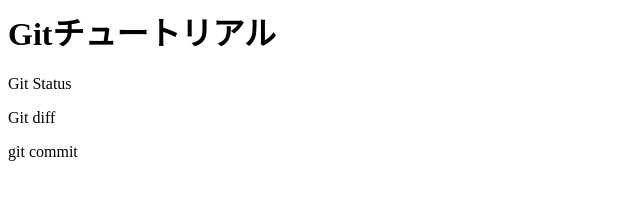
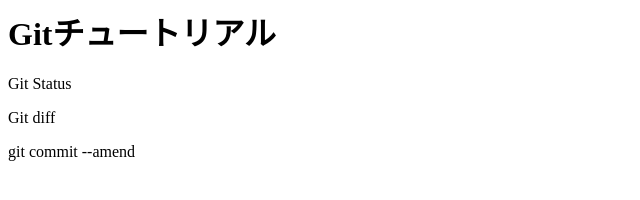
Before and after one commit to takahumip7/git_tutorial02, a plain HTML site: page index.html in a window 1280 px wide. Shown: the full height of the page, 0-640 px from the left. Drawn offline with Linux system fonts and the light colour scheme.

Commit message:
git commit --amendを追記

```diff
--- a/index.html
+++ b/index.html
@@ -1,4 +1,4 @@
 <h1>Gitチュートリアル</h1>
 <p>Git Status</p>
 <p>Git diff</p>
-<p>git commit</p>
+<p>git commit --amend</p>
```
